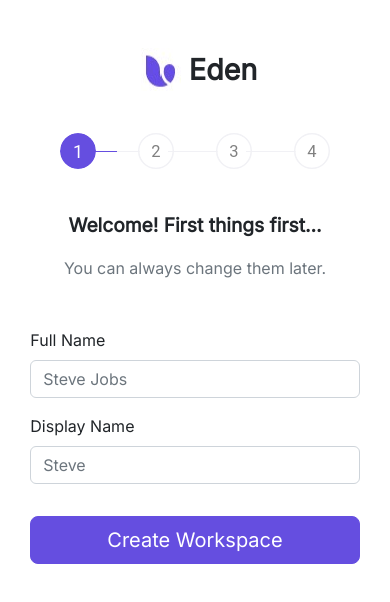
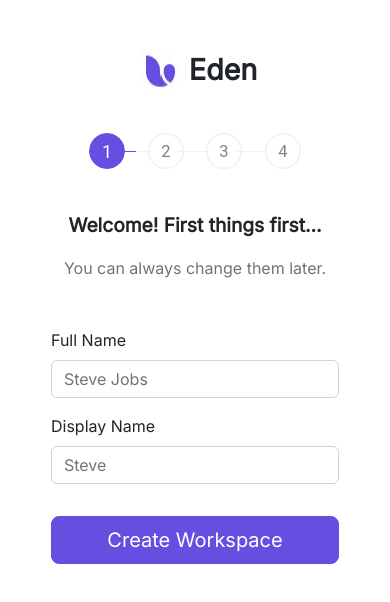
Before and after one commit to ruchita135/Eden, a React (Create React App) app: page / in a window 390 px wide. Shown: the top 602 px of the page. Built offline with nearby package versions, Linux system fonts and the light colour scheme.

Commit message:
updaded css file

```diff
--- a/src/App.css
+++ b/src/App.css
@@ -4,7 +4,7 @@ html .App {
 
 .App {
   background-color: white;
-  width: 50%;
+  width: 50vw;
   margin: auto;
 }
 
@@ -25,8 +25,16 @@ html .App {
   right: calc(50% + 12px);
 }
 
-.MuiStep-root .Mui-active .MuiStepConnector-line,
-.MuiStep-root .Mui-completed .MuiStepConnector-line {
+/* svg .active-step.MuiStep-root.Mui-active.MuiStepLabel-root.MuiStepLabel-iconContainer.MuiSvgIcon-root.MuiSvgIcon-root-MuiStepIcon-root {
+  color: #654ee0;
+  border: none;
+} */
+
+
+.MuiStep-root .Mui-active .MuiStepConnector-line
+,
+.MuiStep-root .Mui-completed .MuiStepConnector-line
+{
   padding: 0.5px 0;
   background: #654ee0;
 }
@@ -45,13 +53,24 @@ html .App {
 /* Form */
 
 .signup-form {
-  width: 60%;
+  width: 26rem;
   margin: auto;
 }
 
 .heading {
   font-size: 1.7rem;
   font-weight: bold;
+}
+
+.App .form-check {
+  padding: 0;
+  max-width: 12rem;
+  min-width: auto;
+
+}
+
+.App .form-check:first-child {
+  margin-right: 2rem;
 }
 
 .form-check-input:checked ~ label {
@@ -63,6 +82,9 @@ html .App {
   display: none;
 }
 
+.App .card-body {
+  padding: 1.5rem;
+}
 /* Button */
 
 .App .btn-primary {
@@ -76,41 +98,39 @@ html .App {
 
 /* Responsive */
 
-@media only screen and (max-width: 1024px) {
+@media only screen and (max-width: 992px) {
   .App {
     width: 60%;
   }
   .heading {
     font-size: 1.5rem;
   }
-  .signup-form {
-    width: 75%;
-    margin: auto;
-  }
 }
 
 @media only screen and (max-width: 768px) {
-  .App {
-    width: 80%;
-  }
-  .heading {
-    font-size: 1.2rem;
-  }
-  .signup-form {
-    width: 70%;
-    margin: auto;
-  }
-}
-
-@media only screen and (max-width: 425px) {
   .App {
     width: 100%;
   }
   .heading {
     font-size: 1.2rem;
   }
+}
+
+@media only screen and (max-width: 460px) {
+  .heading {
+    font-size: 1.2rem;
+  }
   .signup-form {
-    width: 90%;
+    width: 18rem;
     margin: auto;
   }
+  .App .form-check {
+    max-width: 8rem;
+  }
+  .App .card-title {
+    font-size: 1rem;
+  }
+  .App .card-text {
+    font-size: 0.75rem;
+  }
 }
--- a/src/App.js
+++ b/src/App.js
@@ -15,11 +15,9 @@ function App() {
 
       {/* Header */}
         <Header />
+
       {/* Stepper */}
-      <div className="mb-5 w-60 m-auto">
         <SignupStepper step={signupPage}/>
-      </div>
-
 
       {/* Form */}
       {(() => {
--- a/src/components/congrats.js
+++ b/src/components/congrats.js
@@ -12,7 +12,7 @@ function Congrats (props) {
   };
 
   return (
-    <div>
+    <div className='container  mb-3'>
       <div className='p-4 text-center'>
         <IconContext.Provider value={{ color: "#654ee0" }}>
           <HiCheckCircle size={90} />
--- a/src/components/setup.js
+++ b/src/components/setup.js
@@ -35,7 +35,7 @@ function Setup (props) {
     };
 
     return (
-      <div className='container'>
+      <div className='container  mb-3'>
         <div className='text-center mb-5'>
             <p className='heading'>Let's set up a home for all your work</p>
             <p className='text-muted'>You can always create another workspace later</p>
@@ -45,6 +45,7 @@ function Setup (props) {
                 <Form.Label>Workspace Name</Form.Label>
                 <Form.Control
                     type="text"
+                    name="workspaceName"
                     placeholder="Eden"
                     value={workspaceName}
                     onChange={updateWorkspaceName}
@@ -57,7 +58,8 @@ function Setup (props) {
                 <InputGroup className="mb-3">
                     <InputGroup.Text id="basic-addon1" className="text-muted">www.eden.com/ </InputGroup.Text>
                     <Form.Control
-                        type="text"
+                        type="url"
+                        name="workspaceUrl"
                         placeholder="Example"
                         aria-label="workspaceUrl"
                         aria-describedby="basic-addon1"
--- a/src/components/signupStepper.js
+++ b/src/components/signupStepper.js
@@ -12,10 +12,12 @@ const steps = [
 
 function SignupStepper(props) {
 	return (
-		<Box style={{ width: '80%' }} className="m-auto" size={50}>
+		<Box style={{ width: '60%' }} className="mb-5 m-auto" size={50}>
 			<Stepper size={70} activeStep={props.step} alternativeLabel>
 				{steps.map((label, index) => (
+					// console.log(props.step, index),
 					<Step
+						// completed={false}
 						size={70}
 						key={label}
 						className={index === props.step ? 'active-step' : ''}
@@ -23,7 +25,6 @@ function SignupStepper(props) {
 							'& .MuiStepLabel-root .Mui-completed': {
 								color: '#654ee0',
 								border: "none",
-								display: 'Mui-active'
 							},
 							'& .MuiStepLabel-root .Mui-active': {
 								color: '#654ee0',
--- a/src/components/usage.js
+++ b/src/components/usage.js
@@ -33,19 +33,19 @@ function Usage (props) {
     };
 
     return (
-      <div className='container'>
+      <div className='container mb-3'>
         <div className='text-center mb-5'>
             <p className='heading'>How are you planning to use Eden?</p>
             <p className='text-muted'>We'll streamline your work experience accordingly.</p>
         </div>
         <Form validated={validated} className='signup-form' onSubmit={formSubmit}>
-            <Form.Group className="d-md-flex justify-content-around mb-3" controlId="usage">
+            <Form.Group className="d-flex justify-content-center align-items-stretch mb-3" controlId="usage">
                 <Form.Check
                     type="radio"
                     id="myself"
                     label={
-                        <Card style={{width: "12rem"}}>
-                            <Card.Body className='p-4'>
+                        <Card>
+                            <Card.Body>
                                 <Card.Title className="mb-4">
                                     <IconContext.Provider value={{ color: "#654ee0" }}>
                                         <RiUserFill size={25} />
@@ -66,8 +66,8 @@ function Usage (props) {
                     type="radio"
                     id="team"
                     label={
-                        <Card style={{width: "12rem"}}>
-                            <Card.Body className='p-4'>
+                        <Card>
+                            <Card.Body>
                                 <Card.Title className="mb-4">
                                     <IconContext.Provider value={{ color: "#654ee0" }}>
                                         <RiTeamFill size={25} />
--- a/src/components/welcome.js
+++ b/src/components/welcome.js
@@ -33,7 +33,7 @@ function Welcome(props) {
     };
 
     return (
-        <div className='container'>
+        <div className='container  mb-3'>
             <div className='text-center mb-5'>
                 <p className='heading'>Welcome! First things first...</p>
                 <p className='text-muted'>You can always change them later.</p>
@@ -43,6 +43,7 @@ function Welcome(props) {
                     <Form.Label>Full Name</Form.Label>
                     <Form.Control
                         type="text"
+                        name="fullName"
                         placeholder="Steve Jobs"
                         value={fullName}
                         onChange={updateFullName}
@@ -54,6 +55,7 @@ function Welcome(props) {
                     <Form.Label>Display Name</Form.Label>
                     <Form.Control
                         type="text"
+                        name="displayName"
                         placeholder="Steve"
                         value={displayName}
                         onChange={updateDisplayName}
```
Also changed, not shown: 1 other file (tests, documents, lock files or other folders).
